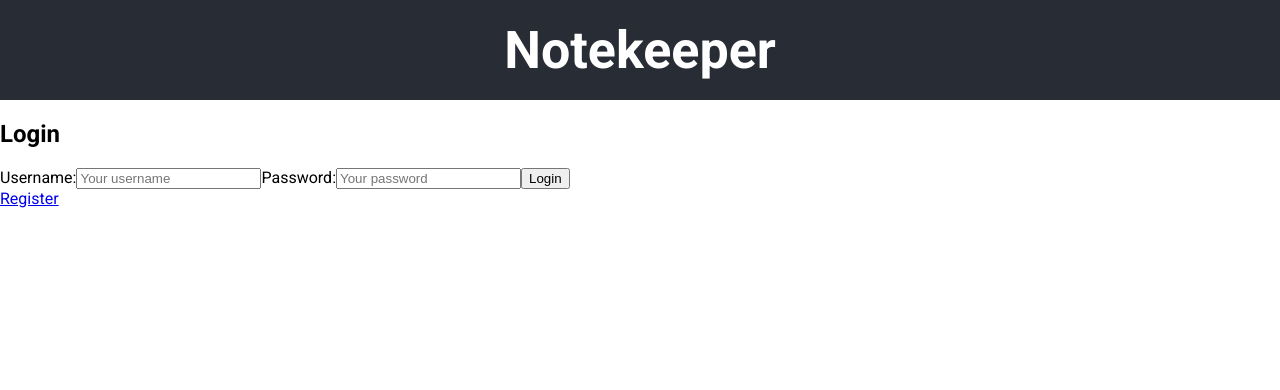
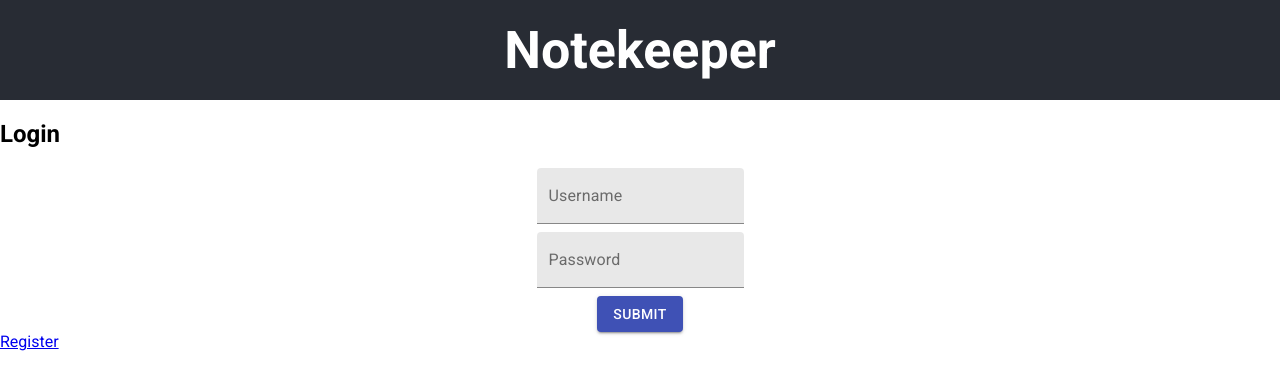
Before and after one commit to FlorBergesio/notekeeper-frontend, a React (Create React App) app: page / in a window 1280 px wide. Shown: the top 390 px of the page. Built offline with nearby package versions, Linux system fonts and the light colour scheme.

Commit message:
Added some Material UI components

```diff
--- a/src/components/login/index.js
+++ b/src/components/login/index.js
@@ -1,7 +1,10 @@
 import { useRef, useContext, useState, useEffect, useCallback } from 'react';
 import { UserContext } from '../../context/UserContext';
 import './index.css';
-import Button from './../button';
+import Button from '@material-ui/core/Button';
+import TextField from '@material-ui/core/TextField';
+import Grid from '@material-ui/core/Grid'
+
 
 const Login = () => {
   const { setUser } = useContext( UserContext );
@@ -66,26 +69,46 @@ const Login = () => {
       </h2>
 
       <form onSubmit={ handleFormSubmit }>
-        <label htmlFor="userInput">Username:</label>
-        <input
-          type="text"
-          id="userInput"
+        <Grid
+          container
+          spacing={1}
+          direction="column"
+          justifyContent="center"
+          alignItems="center"
+          alignContent="center"
+        >
+          <Grid item>
+            <TextField
+              variant="filled"
+              color="primary"
+              label="Username"
               placeholder="Your username"
-          ref={refUserInput}
+              inputRef={refUserInput}
             />
+          </Grid>
 
-        <label htmlFor="passwordInput">Password:</label>
-        <input
+          <Grid item>
+            <TextField
+              variant="filled"
+              color="primary"
               type="password"
-          id="passwordInput"
+              label="Password"
               placeholder="Your password"
-          ref={refpasswordInput}
+              inputRef={refpasswordInput}
             />
+          </Grid>
 
+          <Grid item>
             <Button
-          type="Submit"
-          text="Login"
-        />
+              type="submit"
+              variant="contained"
+              color="primary"
+            >
+              Submit
+            </Button>
+          </Grid>
+
+        </Grid>
       </form>
 
       { error &&
--- a/src/components/logout/index.js
+++ b/src/components/logout/index.js
@@ -1,7 +1,7 @@
 import { useContext } from 'react';
 import { UserContext } from '../../context/UserContext';
 import './index.css';
-import Button from './../button';
+import Button from '@material-ui/core/Button'
 
 const Logout = () => {
   const { setUser } = useContext( UserContext );
@@ -17,9 +17,12 @@ const Logout = () => {
   return (
     <div className="Logout">
       <Button
-        text="Logout"
-        handleClick={ handleLogout }
-      />
+        variant="contained"
+        color="primary"
+        onClick={ handleLogout }
+      >
+        Logout
+      </Button>
     </div>
   );
 }
```
Lines whose indentation alone changed are shown as unchanged.
